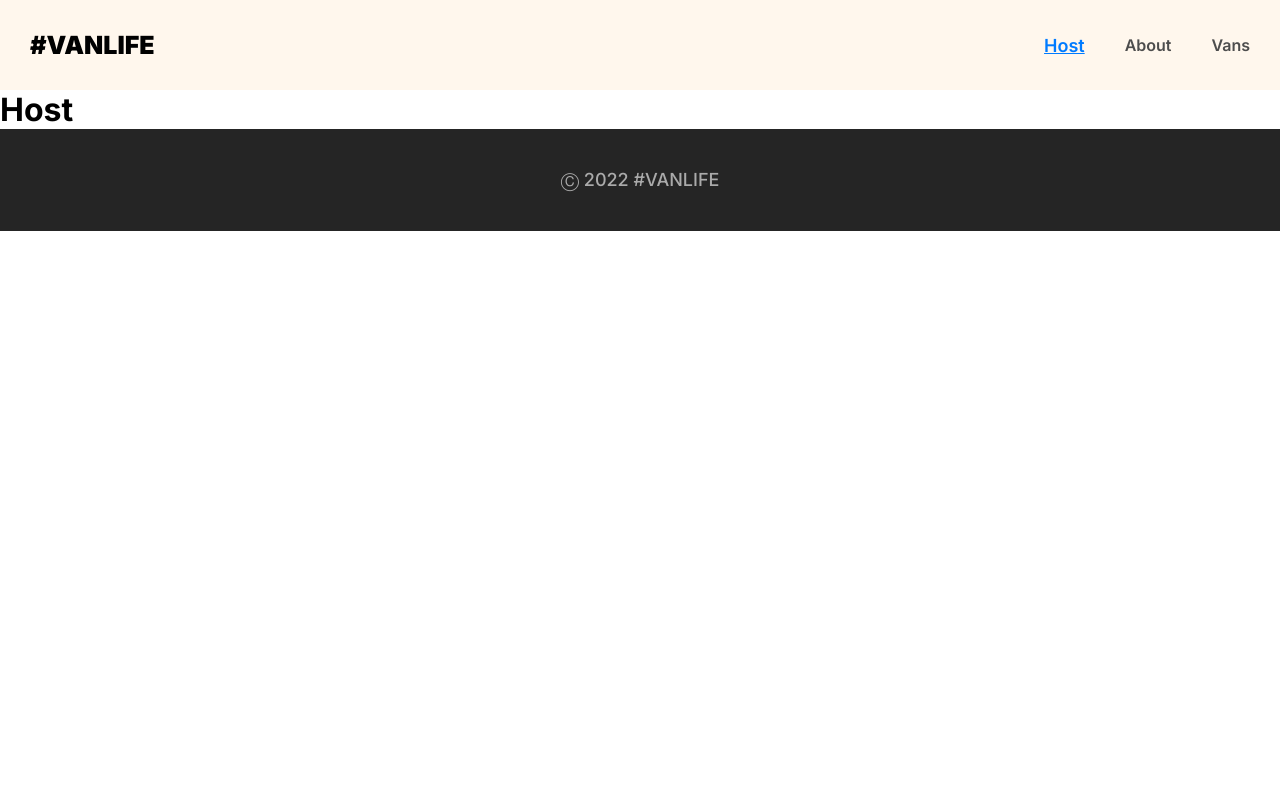
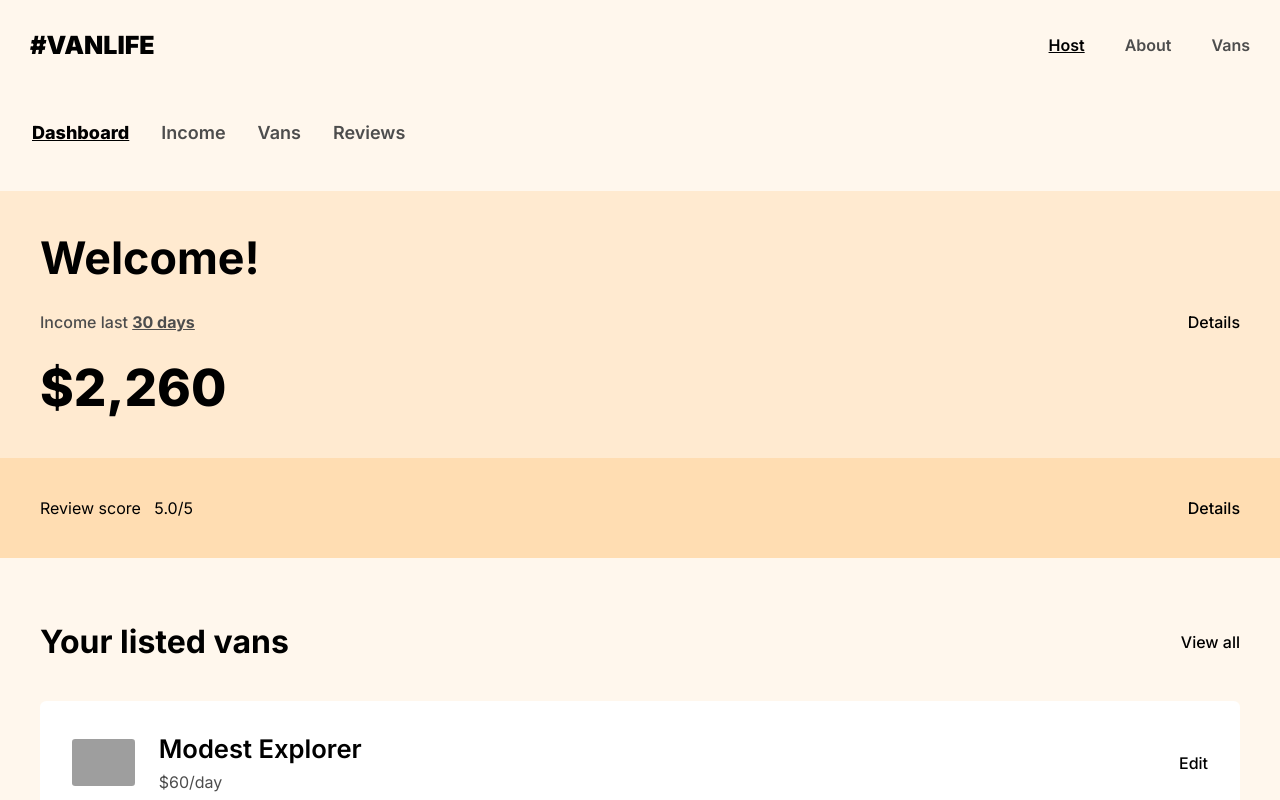
Before and after one commit to SlinkyCollins/Van-Life, a React (Vite) app: page /host in a window 1280 px wide. Shown: the top 800 px of the page. Built offline with nearby package versions, Linux system fonts and the light colour scheme; grey boxes are pictures that could not be loaded.

Commit message:
work in progress

```diff
--- a/src/App.jsx
+++ b/src/App.jsx
@@ -6,6 +6,10 @@ import Home from "./components/pages/Home"
 import NotFound from "./components/pages/NotFound"
 import Host from "./components/pages/Host"
 import Signin from "./components/pages/Signin"
+import Income from "./components/pages/Income"
+import Dashboard from "./components/pages/Dashboard"
+import Listedvans from "./components/pages/Listedvans"
+import Review from "./components/pages/Review"
 
 
 function App() {
@@ -15,10 +19,15 @@ function App() {
       <Routes>
         <Route path="/" element={<Home/>} />
         <Route path="/" element={<Navigate to ="home" />} />
-        <Route path="/host" element={<Host/>} />
-        <Route path="/about" element={<About/>}/>
-        <Route path="/vans" element={<Vans/>}/>
-        <Route path="/signin" element={<Signin/>}/>
+        <Route path="host" element={<Host/>}>
+          <Route path="" element={<Dashboard/>}/>
+          <Route path="income" element={<Income/>}/>
+          <Route path="listedvans" element={<Listedvans/>}/>
+          <Route path="reviews" element={<Review/>}/>
+        </Route>
+        <Route path="about" element={<About/>}/>
+        <Route path="vans" element={<Vans/>}/>
+        <Route path="signin" element={<Signin/>}/>
         <Route path="*" element={<NotFound/>}/>
       </Routes>
       <Footer/>
--- /dev/null
+++ b/src/components/Listedvancomponent.jsx
@@ -0,0 +1,20 @@
+
+
+const Listedvancomponent = ({ imageLink, title, price }) => {
+    return (
+        <div style={{ background: "#fff", padding: "2rem", borderRadius: "0.4rem"}}>
+            <div style={{ display: "flex", justifyContent: "space-between", alignItems: "center" }}>
+                <div style={{ display: "flex", gap: "1.5rem", alignItems: "center" }}>
+                    <img src={imageLink} alt="" style={{ width: "10%", borderRadius: "0.2rem", objectFit: "cover" }} />
+                    <div>
+                        <h1 style={{fontSize: "1.6rem", fontWeight: "600", marginBottom: "0.5rem"}}>{title}</h1>
+                        <p style={{ color: "rgba(77, 77, 77, 1)"}}>${price}/day</p>
+                    </div>
+                </div>
+                <p style={{fontSize: "1rem", fontWeight: "500"}}>Edit</p>
+            </div>
+        </div>
+    )
+}
+
+export default Listedvancomponent
--- a/src/components/Navbar.jsx
+++ b/src/components/Navbar.jsx
@@ -20,8 +20,8 @@ const Navbar = () => {
               className="nav-link"
               style={{
                 textDecoration: pathname === "/about" ? "underline" : "none",
-                color: pathname === "/about" ? "#007bff" : "#4D4D4D",
-                fontSize: pathname === "/about" ? "18px" : "16px",
+                color: pathname === "/about" ? "#000" : "#4D4D4D",
+                fontSize: "16px",
                 fontWeight: "600",
                 cursor: "pointer"
               }}
@@ -36,8 +36,8 @@ const Navbar = () => {
               className="nav-link"
               style={{
                 textDecoration: pathname === "/vans" ? "underline" : "none",
-                color: pathname === "/vans" ? "#007bff" : "#4D4D4D",
-                fontSize: pathname === "/vans" ? "18px" : "16px",
+                color: pathname === "/vans" ? "#000" : "#4D4D4D",
+                fontSize: "16px",
                 fontWeight: "600",
                 cursor: "pointer"
               }}
@@ -50,9 +50,8 @@ const Navbar = () => {
               to="/signin"
               className="nav-link"
               style={{
-                textDecoration: pathname === "/signin" ? "underline" : "none",
-                color: pathname === "/signin" ? "#007bff" : "#4D4D4D",
-                fontSize: pathname === "/signin" ? "18px" : "16px",
+                color: "#000",
+                fontSize: '18px',
                 fontWeight: "600",
                 cursor: "pointer"
               }}
--- a/src/components/Navbar2.jsx
+++ b/src/components/Navbar2.jsx
@@ -18,11 +18,9 @@ const Navbar2 = () => {
                             to="/host"
                             className="nav-link"
                             style={{
-                                textDecoration: pathname === "/host" ? "underline" : "none",
-                                color: pathname === "/host" ? "#007bff" : "#4D4D4D",
-                                fontSize: pathname === "/host" ? "18px" : "16px",
-                                fontWeight: "600",
-                                cursor: "pointer"
+                                color: "#000",
+                                fontSize: "16px",
+                                fontWeight: "600"
                             }}
                         >
                             Host
@@ -35,8 +33,8 @@ const Navbar2 = () => {
                             className="nav-link"
                             style={{
                                 textDecoration: pathname === "/about" ? "underline" : "none",
-                                color: pathname === "/about" ? "#007bff" : "#4D4D4D",
-                                fontSize: pathname === "/about" ? "18px" : "16px",
+                                color: pathname === "/about" ? "#000" : "#4D4D4D",
+                                fontSize: "16px",
                                 fontWeight: "600",
                                 cursor: "pointer"
                             }}
@@ -51,8 +49,8 @@ const Navbar2 = () => {
                             className="nav-link"
                             style={{
                                 textDecoration: pathname === "/vans" ? "underline" : "none",
-                                color: pathname === "/vans" ? "#007bff" : "#4D4D4D",
-                                fontSize: pathname === "/vans" ? "18px" : "16px",
+                                color: pathname === "/vans" ? "#000" : "#4D4D4D",
+                                fontSize: "16px",
                                 fontWeight: "600",
                                 cursor: "pointer"
                             }}
--- /dev/null
+++ b/src/components/pages/Dashboard.jsx
@@ -0,0 +1,51 @@
+import Listedvancomponent from "../Listedvancomponent"
+import van1 from "../pages/van 2.png"
+import van2 from "../pages/van 7.png"
+import van3 from "../pages/van 5.png"
+
+const Dashboard = () => {
+  return (
+    <div>
+      <div style={{ background: "rgba(255, 234, 208, 1)", padding: "2.5rem" }}>
+        <h1 style={{fontSize: "2.8rem", margin: "0rem 0rem 1.7rem"}}>Welcome!</h1>
+        <div style={{ display: "flex", justifyContent: "space-between" }}>
+          <p style={{fontWeight: "500", fontSize: "1rem", color: "rgba(77, 77, 77, 1)", margin: "0rem 0rem 1.5rem"}}>Income last <span style={{ textDecoration: "underline", fontSize: "1rem", fontWeight: "700"}}>30 days</span></p>
+          <p style={{fontSize: "1rem", fontWeight: "500"}}>Details</p>
+        </div>
+        <p style={{fontSize: "3.2rem", fontWeight: "800"}}>$2,260</p>
+      </div>
+
+      <div style={{ background: "rgba(255, 221, 178, 1)", padding: "2.5rem", display: "flex", justifyContent: "space-between" }}>
+        <p>Review score &nbsp; <span>5.0</span><span>/5</span></p>
+        <p style={{fontSize: "1rem", fontWeight: "500"}}>Details</p>
+      </div>
+
+      <div style={{ padding: "2.5rem 2.5rem 5rem 2.5rem" }}>
+        <div style={{ display: "flex", justifyContent: "space-between", alignItems: "center", padding: "1.5rem 0 2.5rem 0" }}>
+          <h1>Your listed vans</h1>
+          <p style={{fontSize: "1rem", fontWeight: "500"}}>View all</p>
+        </div>
+
+        <div style={{ display: "flex", flexDirection: "column", gap: "2rem" }}>
+         <Listedvancomponent
+          imageLink={van1}
+          title="Modest Explorer"
+          price={60}
+         />
+         <Listedvancomponent
+          imageLink={van2}
+          title="Beach Bum"
+          price={80}
+         />
+         <Listedvancomponent
+          imageLink={van3}
+          title="Green Wonder"
+          price={70}
+         />
+        </div>
+      </div>
+    </div>
+  )
+}
+
+export default Dashboard
--- a/src/components/pages/Host.jsx
+++ b/src/components/pages/Host.jsx
@@ -1,11 +1,70 @@
 import Navbar2 from "../Navbar2"
+import { NavLink, Outlet, useLocation } from "react-router-dom"
 
 
 const Host = () => {
+  const { pathname } = useLocation();
+
   return (
-    <div>
-        <Navbar2/>
-        <h1>Host</h1>
+    <div style={{background: "rgba(255, 247, 237, 1)"}}>
+      <Navbar2 />
+      <nav style={{paddingBottom: "1rem"}}>
+        <ul style={{ display: "flex", gap: "2rem", padding: "2rem", fontWeight: "500", fontSize: "1.125rem"}}>
+          <li style={{ listStyleType: "none" }}>
+            <NavLink
+              to=""
+              style={{
+                textDecoration: pathname === "/host" ? "underline" : "none",
+                color: pathname === "/host" ? "#000" : "#4D4D4D",
+                fontSize: "18px",
+                fontWeight: pathname === "/host" ? "800" : "600"
+              }}>
+              Dashboard
+            </NavLink>
+          </li>
+          <li style={{ listStyleType: "none" }}>
+            <NavLink
+            to="income"
+            style={{
+              textDecoration: pathname === "/host/income" ? "underline" : "none",
+              color: pathname === "/host/income" ? "#000" : "#4D4D4D",
+              fontSize: "18px",
+              fontWeight: pathname === "/host/income" ? "800" : "600"
+            }}>
+              Income
+            </NavLink>
+          </li>
+          <li style={{ listStyleType: "none" }}>
+            <NavLink
+            to="listedvans"
+            style={{
+              textDecoration: pathname === "/host/listedvans" ? "underline" : "none",
+              color: pathname === "/host/listedvans" ? "#000" : "#4D4D4D",
+              fontSize: "18px",
+              fontWeight: pathname === "/host/listedvans" ? "800" : "600"
+              }}>
+              Vans
+              </NavLink>
+          </li>
+          <li style={{ listStyleType: "none" }}>
+            <NavLink
+            to="reviews"
+            style={{
+              textDecoration: pathname === "/host/reviews" ? "underline" : "none",
+              color: pathname === "/host/reviews" ? "#000" : "#4D4D4D",
+              fontSize: "18px",
+              fontWeight: pathname === "/host/reviews" ? "800" : "600"
+              }}>
+              Reviews
+              </NavLink>
+          </li>
+        </ul>
+      </nav>
+
+      <main>
+        <Outlet />
+      </main>
+
     </div>
   )
 }
--- /dev/null
+++ b/src/components/pages/Income.jsx
@@ -0,0 +1,9 @@
+import React from 'react'
+
+const Income = () => {
+  return (
+    <div>Income</div>
+  )
+}
+
+export default Income
--- /dev/null
+++ b/src/components/pages/Listedvans.jsx
@@ -0,0 +1,9 @@
+import React from 'react'
+
+const Listedvans = () => {
+  return (
+    <div>Listedvans</div>
+  )
+}
+
+export default Listedvans
--- /dev/null
+++ b/src/components/pages/Review.jsx
@@ -0,0 +1,9 @@
+import React from 'react'
+
+const Review = () => {
+  return (
+    <div>Review</div>
+  )
+}
+
+export default Review
```
Also changed, not shown: src/components/pages/Signin.jsx (+5 -6 lines), src/index.css (+7 -2 lines).
